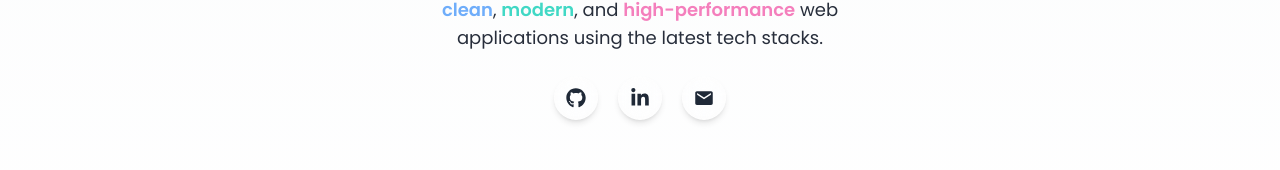
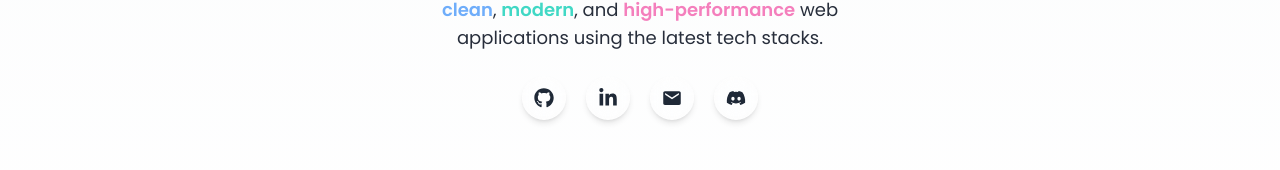
Before and after one commit to seriie/react-portofolio, a React (Vite) app: page / in a window 1280 px wide. Shown: the part 488-658 px from the top of the page. Built offline with nearby package versions, Linux system fonts and the light colour scheme; no server answers.

Commit message:
add: discord profile

```diff
--- a/src/components/header/Header.jsx
+++ b/src/components/header/Header.jsx
@@ -2,6 +2,7 @@ import { useEffect, useState } from "react";
 import { useTheme } from "../../context/ThemeContext";
 import { FaGithub, FaLinkedinIn } from "react-icons/fa";
 import { IoMdMail } from "react-icons/io";
+import { FaDiscord } from "react-icons/fa";
 import defaultProfile from "../../assets/image/profile-2.png";
 import ChangeLang from "../change_lang/ChangeLang";
 import ThemeToggle from "../theme_toggle/ThemeToggle";
@@ -34,6 +35,12 @@ export default function Header() {
       icon: <IoMdMail className="w-5 h-5" />,
       link: "mailto:mohammadzidane058@gmail.com",
     },
+    {
+      id: 4,
+      name: "Discord",
+      icon: <FaDiscord className="w-5 h-5" />,
+      link: "https://discord.com/users/973507863811063828",
+    }
   ];
 
   useEffect(() => {
```
